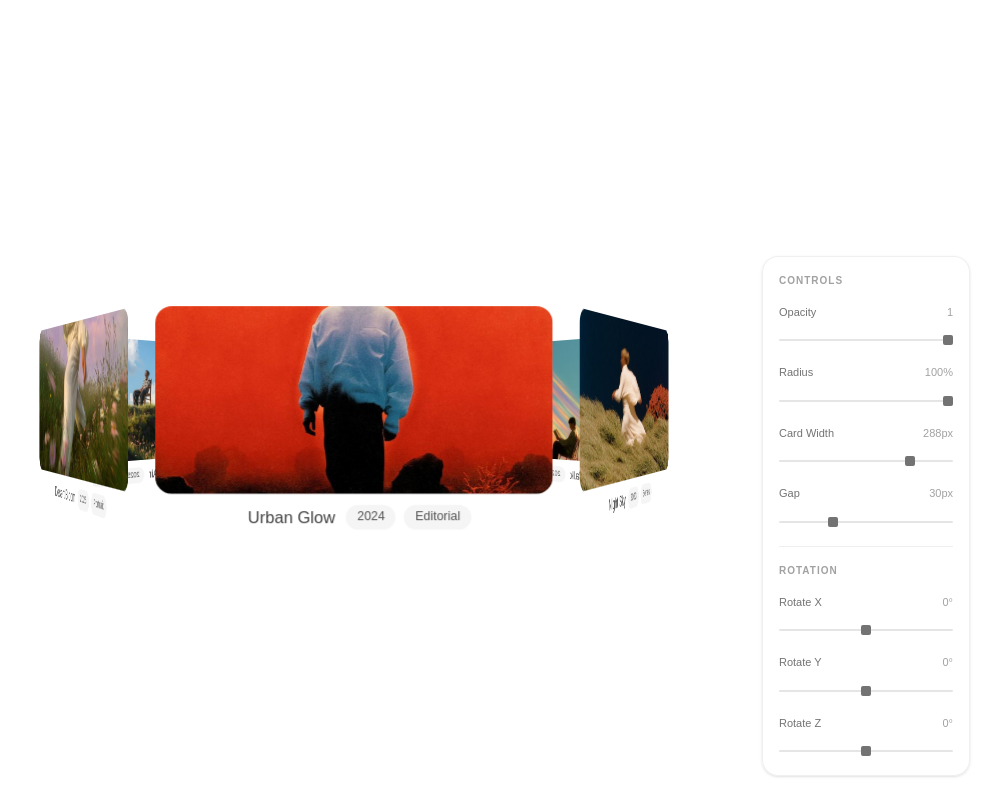
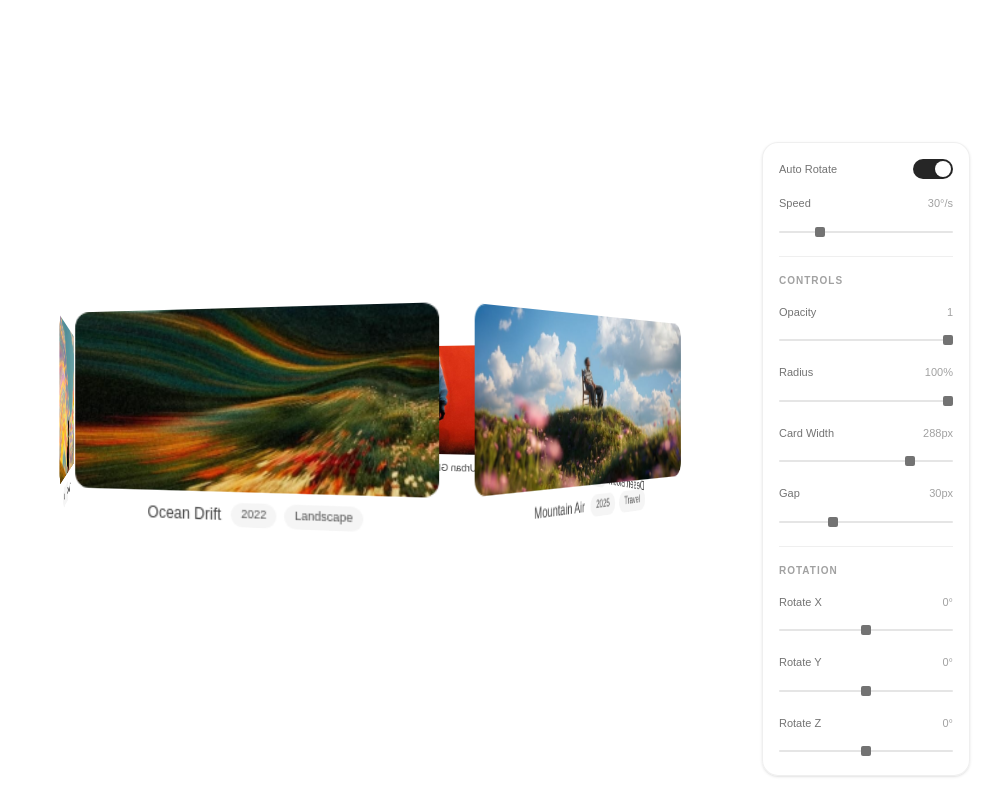
Before and after one commit to 2201monesh/design-component, a Next.js app: page / in a window 1280 px wide. Shown: the whole page, without its empty margins (286-1280 px from the left). Built offline with nearby package versions, Linux system fonts and the light colour scheme.

Commit message:
added auto-rotate and speed option on the card carousal component

```diff
--- a/components/CardCarousal.tsx
+++ b/components/CardCarousal.tsx
@@ -1,6 +1,7 @@
 "use client"
 
 import { useEffect, useRef, useState } from 'react'
+import { motion } from 'framer-motion'
 
 const CARD_COUNT = 6
 const ANGLE_STEP = 360 / CARD_COUNT
@@ -42,9 +43,13 @@ const CardCarousal = () => {
   const [tiltX, setTiltX] = useState(0)
   const [tiltY, setTiltY] = useState(0)
   const [tiltZ, setTiltZ] = useState(0)
+  const [autoRotate, setAutoRotate] = useState(true)
+  const [rotateSpeed, setRotateSpeed] = useState(30)
 
   const containerRef = useRef<HTMLDivElement>(null)
   const lastTouchX = useRef(0)
+  const animFrameRef = useRef<number | null>(null)
+  const lastTimeRef = useRef<number | null>(null)
 
   // t=0 → flat line, t=1 → full hexagon
   const t = spread / 100
@@ -80,6 +85,30 @@ const CardCarousal = () => {
       el.removeEventListener('touchmove', handleTouchMove)
     }
   }, [])
+
+  useEffect(() => {
+    if (!autoRotate) {
+      if (animFrameRef.current !== null) cancelAnimationFrame(animFrameRef.current)
+      lastTimeRef.current = null
+      return
+    }
+
+    const tick = (time: number) => {
+      if (lastTimeRef.current !== null) {
+        const delta = time - lastTimeRef.current
+        setRotation(prev => prev + (rotateSpeed * delta) / 1000)
+      }
+      lastTimeRef.current = time
+      animFrameRef.current = requestAnimationFrame(tick)
+    }
+
+    animFrameRef.current = requestAnimationFrame(tick)
+
+    return () => {
+      if (animFrameRef.current !== null) cancelAnimationFrame(animFrameRef.current)
+      lastTimeRef.current = null
+    }
+  }, [autoRotate, rotateSpeed])
 
   return (
     <>
@@ -121,13 +150,15 @@ const CardCarousal = () => {
       </div>
 
       <SettingsPanel
-        opacity={opacity}        onOpacityChange={setOpacity}
-        spread={spread}          onSpreadChange={setSpread}
-        cardWidth={cardWidth}    onCardWidthChange={setCardWidth}
-        gap={gap}                onGapChange={setGap}
-        tiltX={tiltX}            onTiltXChange={setTiltX}
-        tiltY={tiltY}            onTiltYChange={setTiltY}
-        tiltZ={tiltZ}            onTiltZChange={setTiltZ}
+        opacity={opacity}          onOpacityChange={setOpacity}
+        spread={spread}            onSpreadChange={setSpread}
+        cardWidth={cardWidth}      onCardWidthChange={setCardWidth}
+        gap={gap}                  onGapChange={setGap}
+        tiltX={tiltX}              onTiltXChange={setTiltX}
+        tiltY={tiltY}              onTiltYChange={setTiltY}
+        tiltZ={tiltZ}              onTiltZChange={setTiltZ}
+        autoRotate={autoRotate}    onAutoRotateChange={setAutoRotate}
+        rotateSpeed={rotateSpeed}  onRotateSpeedChange={setRotateSpeed}
       />
     </>
   )
@@ -228,13 +259,15 @@ const SliderRow = ({ label, value, min, max, step, unit = '', onChange }: Slider
 )
 
 type SettingsPanelProps = {
-  opacity: number;      onOpacityChange: (v: number) => void
-  spread: number;       onSpreadChange: (v: number) => void
-  cardWidth: number;    onCardWidthChange: (v: number) => void
-  gap: number;          onGapChange: (v: number) => void
-  tiltX: number;        onTiltXChange: (v: number) => void
-  tiltY: number;        onTiltYChange: (v: number) => void
-  tiltZ: number;        onTiltZChange: (v: number) => void
+  opacity: number;        onOpacityChange: (v: number) => void
+  spread: number;         onSpreadChange: (v: number) => void
+  cardWidth: number;      onCardWidthChange: (v: number) => void
+  gap: number;            onGapChange: (v: number) => void
+  tiltX: number;          onTiltXChange: (v: number) => void
+  tiltY: number;          onTiltYChange: (v: number) => void
+  tiltZ: number;          onTiltZChange: (v: number) => void
+  autoRotate: boolean;    onAutoRotateChange: (v: boolean) => void
+  rotateSpeed: number;    onRotateSpeedChange: (v: number) => void
 }
 
 const SettingsPanel = ({
@@ -245,14 +278,36 @@ const SettingsPanel = ({
   tiltX, onTiltXChange,
   tiltY, onTiltYChange,
   tiltZ, onTiltZChange,
+  autoRotate, onAutoRotateChange,
+  rotateSpeed, onRotateSpeedChange,
 }: SettingsPanelProps) => (
   <div className="fixed bottom-6 right-6 bg-white/90 dark:bg-neutral-900/90 backdrop-blur-md border border-neutral-200/60 dark:border-neutral-700/60 rounded-2xl shadow-sm p-4 w-52">
+    <div className="flex items-center justify-between mb-4">
+      <span className="text-[11px] font-medium text-neutral-500 dark:text-neutral-400">Auto Rotate</span>
+      <button
+        onClick={() => onAutoRotateChange(!autoRotate)}
+        className={`relative flex items-center w-10 h-5 rounded-full px-0.5 transition-colors duration-200 focus:outline-none flex-shrink-0 ${
+          autoRotate ? 'bg-neutral-800 dark:bg-neutral-200 justify-end' : 'bg-neutral-200 dark:bg-neutral-700 justify-start'
+        }`}
+      >
+        <motion.span
+          layout
+          transition={{ type: 'spring', stiffness: 500, damping: 30 }}
+          className="w-4 h-4 rounded-full bg-white dark:bg-neutral-900 shadow-sm"
+        />
+      </button>
+    </div>
+    <div className="mb-4">
+      <SliderRow label="Speed" value={rotateSpeed} min={5} max={120} step={5} unit="°/s" onChange={onRotateSpeedChange} />
+    </div>
+    <div className="pt-4 border-t border-neutral-200/60 dark:border-neutral-700/60">
       <p className="text-[10px] font-semibold text-neutral-400 dark:text-neutral-500 uppercase tracking-widest mb-4">Controls</p>
       <div className="space-y-4">
         <SliderRow label="Opacity"    value={opacity}   min={0.1} max={1}   step={0.05} onChange={onOpacityChange} />
         <SliderRow label="Radius"     value={spread}    min={0}   max={100} step={1}    unit="%" onChange={onSpreadChange} />
         <SliderRow label="Card Width" value={cardWidth} min={80}  max={350} step={1}    unit="px" onChange={onCardWidthChange} />
         <SliderRow label="Gap"        value={gap}       min={0}   max={100} step={1}    unit="px" onChange={onGapChange} />
+      </div>
     </div>
     <div className="mt-4 pt-4 border-t border-neutral-200/60 dark:border-neutral-700/60">
       <p className="text-[10px] font-semibold text-neutral-400 dark:text-neutral-500 uppercase tracking-widest mb-4">Rotation</p>
```
Lines whose indentation alone changed are shown as unchanged.
